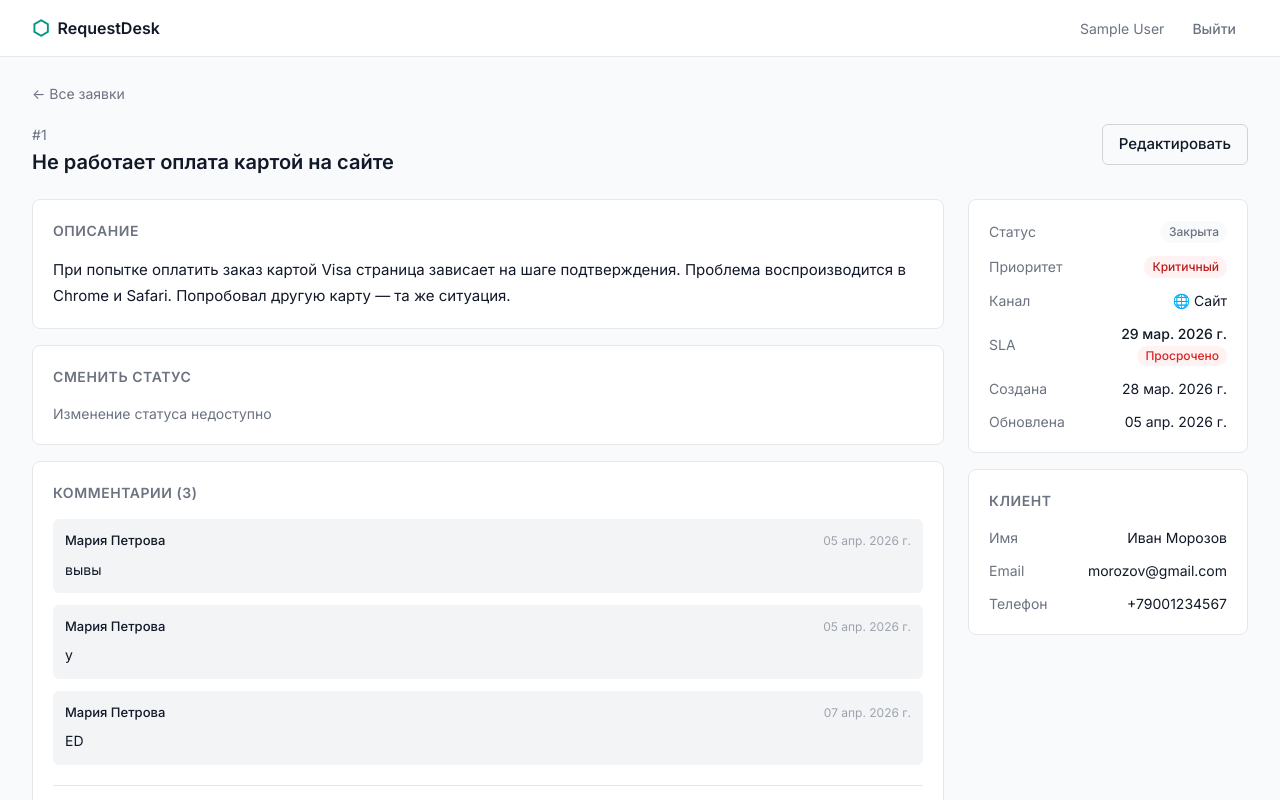
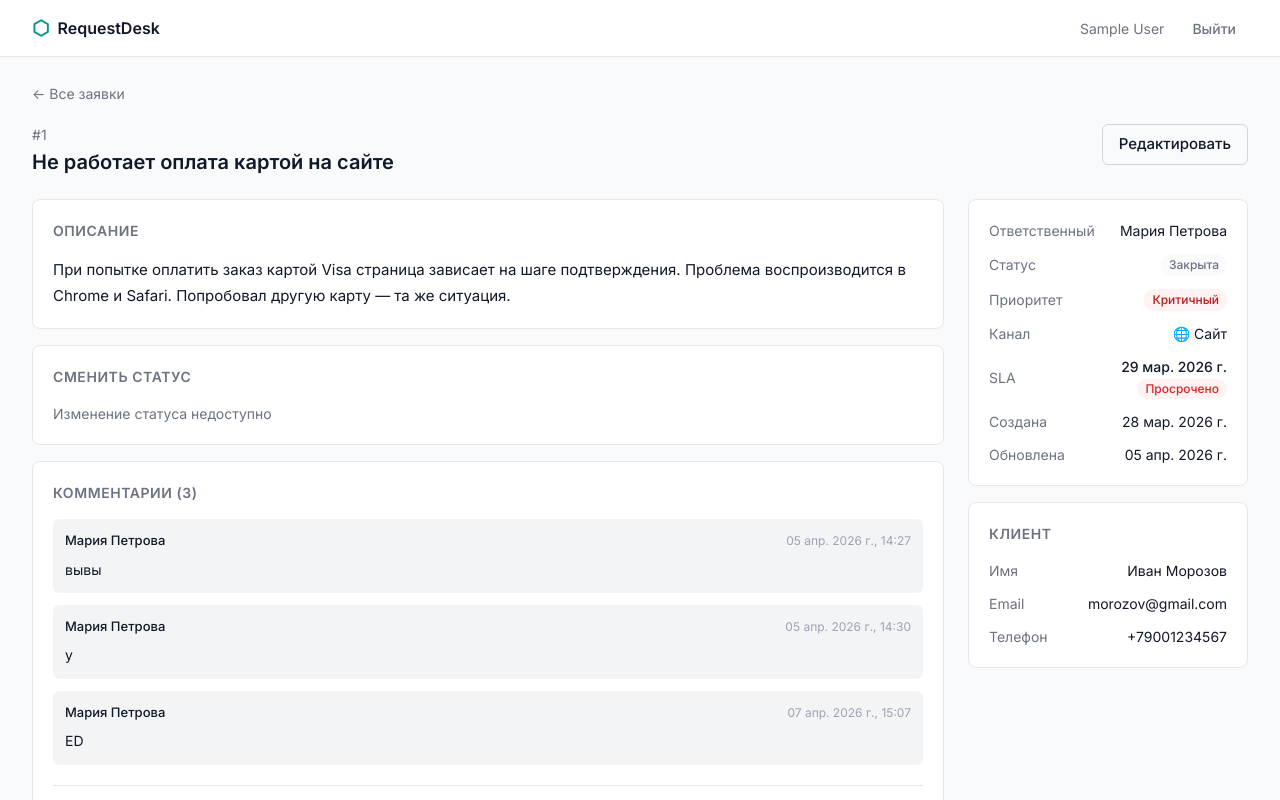
Before and after one commit to Kato-svg/Request-desk, a React (Vite) app: page /tickets/1 in a window 1280 px wide. Shown: the top 800 px of the page. Built offline with nearby package versions, Linux system fonts and the light colour scheme; data requests are answered from the project's data file; sample sign-in values are in the browser's storage.

Commit message:
Добавил ответственного по тикету \ Сделал formatDate() более информативнее у коментария есть время публикации \ Сделал смену статуса акуратной и предсказуемой

```diff
--- a/db.json
+++ b/db.json
@@ -60,7 +60,7 @@
       "id": "3",
       "subject": "Ошибка при загрузке фото в профиль",
       "description": "При попытке загрузить аватар в личном кабинете появляется ошибка «Неподдерживаемый формат файла». Файл в формате JPG, размер 2 МБ.",
-      "status": "in_progress",
+      "status": "cancelled",
       "priority": "medium",
       "channel": "web",
       "client": {
@@ -70,14 +70,14 @@
       },
       "assignee_id": 2,
       "created_at": "2026-03-30T11:00:00.000Z",
-      "updated_at": "2026-04-05T15:55:09.816Z",
+      "updated_at": "2026-04-07T16:08:39.225Z",
       "sla_deadline": "2026-04-03T18:00:00.000Z"
     },
     {
       "id": "4",
       "subject": "Как изменить адрес доставки после оформления?",
       "description": "Оформил заказ, но указал старый адрес доставки. Заказ ещё не передан в курьерскую службу. Можно ли изменить адрес?",
-      "status": "resolved",
+      "status": "cancelled",
       "priority": "low",
       "channel": "phone",
       "client": {
@@ -86,14 +86,14 @@
       },
       "assignee_id": 3,
       "created_at": "2026-03-31T16:45:00.000Z",
-      "updated_at": "2026-04-01T12:00:00.000Z",
+      "updated_at": "2026-04-07T16:18:59.535Z",
       "sla_deadline": "2026-04-02T12:00:00.000Z"
     },
     {
       "id": "5",
       "subject": "Задвоение позиций в корзине",
       "description": "При добавлении товара в корзину он иногда добавляется дважды. Воспроизводится непостоянно, примерно 1 раз из 5. Браузер Firefox 122.",
-      "status": "in_progress",
+      "status": "resolved",
       "priority": "high",
       "channel": "web",
       "client": {
@@ -103,7 +103,7 @@
       },
       "assignee_id": 2,
       "created_at": "2026-04-01T08:20:00.000Z",
-      "updated_at": "2026-04-01T08:20:00.000Z",
+      "updated_at": "2026-04-07T16:16:32.574Z",
       "sla_deadline": "2026-04-04T18:00:00.000Z"
     },
     {
@@ -143,7 +143,7 @@
       "id": "8",
       "subject": "Сайт не открывается на мобильном",
       "description": "С телефона Samsung Galaxy S23 сайт не загружается — белый экран. С компьютера всё работает нормально. Браузер Chrome на Android.",
-      "status": "new",
+      "status": "cancelled",
       "priority": "high",
       "channel": "chat",
       "client": {
@@ -152,7 +152,7 @@
       },
       "assignee_id": 2,
       "created_at": "2026-04-02T11:30:00.000Z",
-      "updated_at": "2026-04-02T11:30:00.000Z",
+      "updated_at": "2026-04-07T16:08:42.103Z",
       "sla_deadline": "2026-04-04T12:00:00.000Z"
     },
     {
@@ -192,7 +192,7 @@
       "id": "11",
       "subject": "Приложение вылетает при открытии раздела «Избранное»",
       "description": "Мобильное приложение iOS падает каждый раз при попытке открыть раздел «Избранное». Версия приложения 3.2.1, iOS 17.3.",
-      "status": "new",
+      "status": "cancelled",
       "priority": "critical",
       "channel": "chat",
       "client": {
@@ -202,7 +202,7 @@
       },
       "assignee_id": 2,
       "created_at": "2026-04-02T13:00:00.000Z",
-      "updated_at": "2026-04-02T13:00:00.000Z",
+      "updated_at": "2026-04-07T16:07:44.017Z",
       "sla_deadline": "2026-04-03T12:00:00.000Z"
     },
     {
@@ -341,6 +341,13 @@
       "text": "\"               \"",
       "created_at": "2026-04-07T15:43:25.735Z",
       "id": "U68lnwRNPNY"
+    },
+    {
+      "ticket_id": 8,
+      "author_id": 1,
+      "text": "ч",
+      "created_at": "2026-04-07T16:24:33.321Z",
+      "id": "U5L2HLe-g40"
     }
   ],
   "$schema": "./node_modules/json-server/schema.json"
--- a/src/components/tickets/StatusActions.tsx
+++ b/src/components/tickets/StatusActions.tsx
@@ -1,4 +1,4 @@
-import type { Ticket } from '../../types'
+import type { Ticket, TicketStatus } from '../../types'
 import Button from '../ui/Button'
 
 // Какие переходы разрешены из каждого статуса
@@ -21,8 +21,8 @@ const STATUS_LABELS: Record<Ticket['status'], string> = {
 }
 
 type StatusActionsProps = {
-  currentStatus: Ticket['status']
-  onChangeStatus: (status: Ticket['status']) => Promise<void>
+  currentStatus: TicketStatus
+  onChangeStatus: (status: TicketStatus) => Promise<void>
   disabled?: boolean
 }
 
--- a/src/hooks/useTicketDetail.ts
+++ b/src/hooks/useTicketDetail.ts
@@ -76,6 +76,7 @@ export function useTicketDetail(id: number | null): UseTicketDetailResult {
       setTicket(updated)
     } catch (err) {
       console.error('Ошибка смены статуса', err)
+      throw err
     }
   }
 
--- a/src/pages/TicketDetailPage.tsx
+++ b/src/pages/TicketDetailPage.tsx
@@ -8,6 +8,7 @@ import Spinner from '../components/ui/Spinner'
 import StatusActions from '../components/tickets/StatusActions'
 import { formatDate, isSlaOverdue } from '../utils/formatDate'
 import { MOCK_USERS } from '../data/users'
+import type { Ticket } from '../types'
 
 const CHANNEL_LABELS: Record<string, string> = {
   web: '🌐 Сайт',
@@ -39,6 +40,8 @@ function TicketDetailPage() {
 
   const [commentText, setCommentText] = useState('')
   const [commentLoading, setCommentLoading] = useState(false)
+  const [statusLoading, setStatusLoading] = useState(false)
+  const [statusError, setStatusError] = useState<string | null>(null)
   const [commentError, setCommentError] = useState<string | null>(null)
 
   async function handleAddComment(e: React.FormEvent) {
@@ -101,11 +104,29 @@ function TicketDetailPage() {
     )
   }
 
+  async function handleChangeStatus(newStatus: Ticket['status']) {
+    setStatusError(null)
+    setStatusLoading(true)
+
+    try {
+      await changeStatus(newStatus)
+    } catch {
+      setStatusError('Не удалось обновить статус. Попробуйте ещё раз.')
+    } finally {
+      setStatusLoading(false)
+    }
+  }
+
   const overdue = isSlaOverdue(ticket.sla_deadline)
 
   function getUserName(userId: number) {
     const user = MOCK_USERS.find((u) => u.id === userId)
     return user ? user.name : `Сотрудник #${userId}`
+  }
+
+  function getAssigneeName(userId: number) {
+    const user = MOCK_USERS.find((u) => u.id === userId)
+    return user ? user.name : 'Не назначен'
   }
 
   return (
@@ -139,15 +160,16 @@ function TicketDetailPage() {
             <h2 className="detail-card__title">Сменить статус</h2>
             <StatusActions
               currentStatus={ticket.status}
-              onChangeStatus={changeStatus}
+              onChangeStatus={handleChangeStatus}
+              disabled={statusLoading}
             />
+            {statusError && <p className="form-error">{statusError}</p>}
           </section>
 
           <section className="detail-card">
             <h2 className="detail-card__title">
               Комментарии {comments.length > 0 && `(${comments.length})`}
             </h2>
-
             {comments.length === 0 ? (
               <p className="comments-empty">Комментариев пока нет</p>
             ) : (
@@ -159,7 +181,7 @@ function TicketDetailPage() {
                         {getUserName(comment.author_id)}
                       </span>
                       <span className="comment__date">
-                        {formatDate(comment.created_at)}
+                        {formatDate(comment.created_at, { withTime: true })}
                       </span>
                     </div>
                     <p className="comment__text">{comment.text}</p>
@@ -194,6 +216,10 @@ function TicketDetailPage() {
         <aside className="detail-sidebar">
           <div className="detail-card">
             <dl className="detail-meta">
+              <div className="detail-meta__row">
+                <dt>Ответственный</dt>
+                <dd>{getAssigneeName(ticket.assignee_id)}</dd>
+              </div>
               <div className="detail-meta__row">
                 <dt>Статус</dt>
                 <dd>
--- a/src/utils/formatDate.ts
+++ b/src/utils/formatDate.ts
@@ -1,11 +1,20 @@
-export function formatDate(isoString: string): string {
-  return new Date(isoString).toLocaleDateString('ru-RU', {
+export function formatDate(
+  iso: string,
+  options?: { withTime?: boolean }
+): string {
+  const date = new Date(iso)
+
+  return new Intl.DateTimeFormat('ru-RU', {
     day: '2-digit',
     month: 'short',
     year: 'numeric',
-  })
+    ...(options?.withTime && {
+      hour: '2-digit',
+      minute: '2-digit',
+    }),
+  }).format(date)
 }
 
-export function isSlaOverdue(slaDeeadline: string): boolean {
-  return new Date(slaDeeadline) < new Date()
+export function isSlaOverdue(sla_deadline: string): boolean {
+  return new Date(sla_deadline) < new Date()
 }
```
